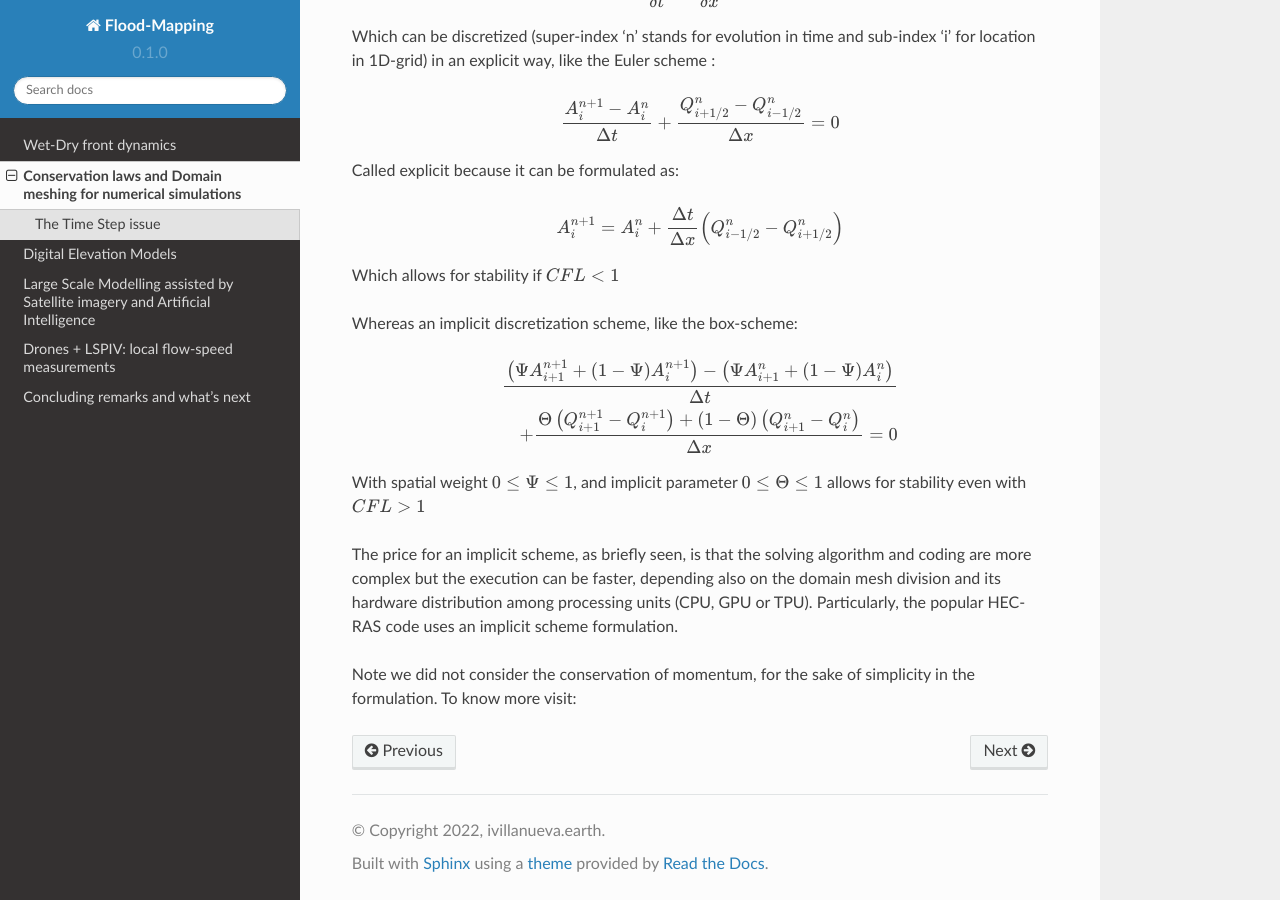
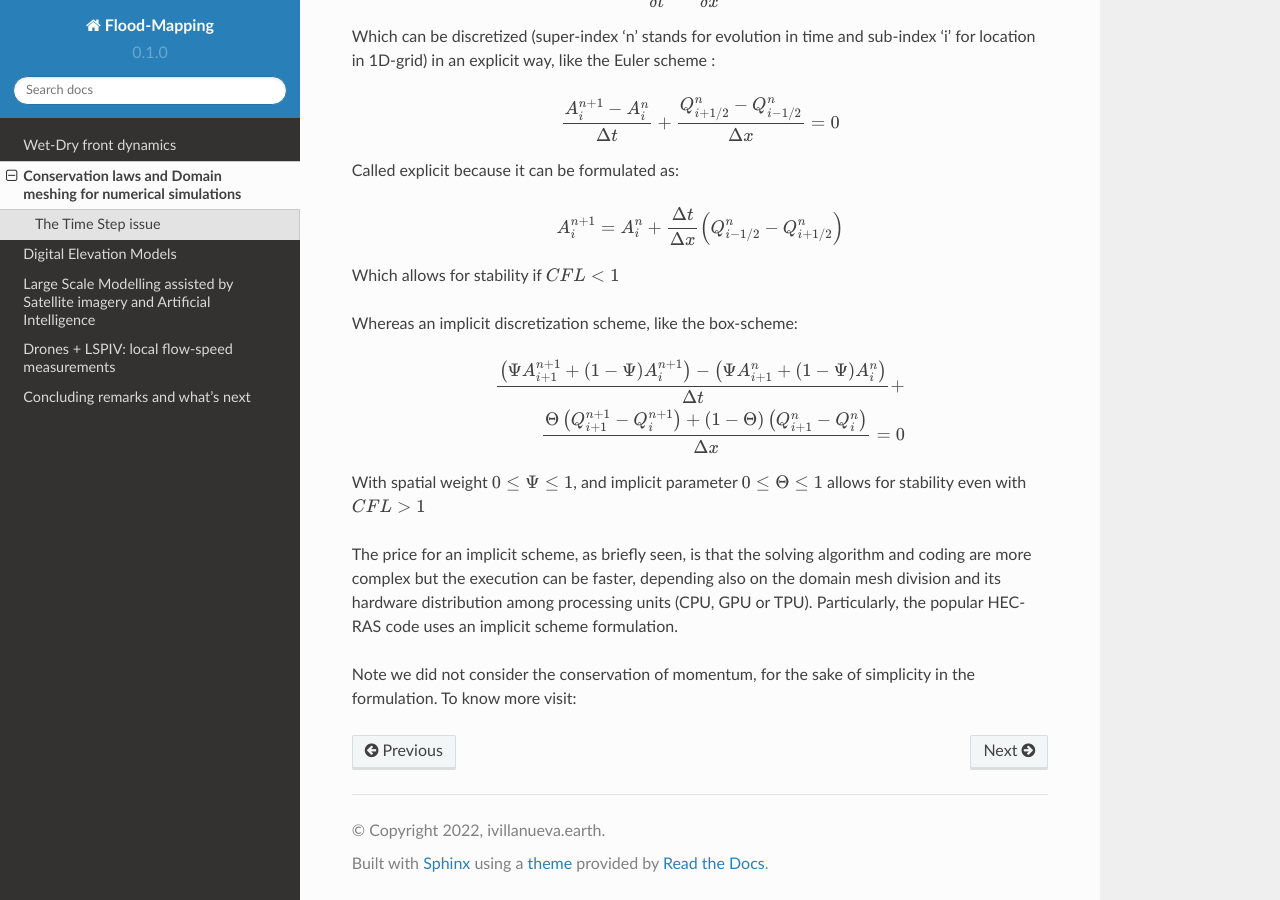
Before and after one commit to ivillamadrid/FloodMapping, a Sphinx documentation site: the page built from docs/source/claws.rst, in a window 1280 px wide and 900 px high, scrolled down 697 px. Built offline with Sphinx 7.4.7 and the Read the Docs theme 2.0.0, drawn with Linux system fonts in a browser that asks for light colours.

```diff
--- a/docs/source/claws.rst
+++ b/docs/source/claws.rst
@@ -45,8 +45,8 @@ Whereas an implicit discretization scheme, like the box-scheme:
 
 .. math::
 
-  \frac{ \left( \Psi A^{n+1}_{i+1} + (1-\Psi) A^{n+1}_i \right)- \left( \Psi A^{n}_{i+1} + (1-\Psi) A^{n}_i \right)} {\Delta t} \\
-  + \frac{\Theta \left(Q^{n+1}_{i+1}-Q^{n+1}_{i}\right)+(1-\Theta)\left( Q^{n}_{i+1}-Q^{n}_{i}\right)} {\Delta x}=0
+  \frac{ \left( \Psi A^{n+1}_{i+1} + (1-\Psi) A^{n+1}_i \right)- \left( \Psi A^{n}_{i+1} + (1-\Psi) A^{n}_i \right)} {\Delta t} +\\
+  \frac{\Theta \left(Q^{n+1}_{i+1}-Q^{n+1}_{i}\right)+(1-\Theta)\left( Q^{n}_{i+1}-Q^{n}_{i}\right)} {\Delta x}=0
 
 With  spatial weight :math:`0 \le \Psi \le 1`, and implicit parameter :math:`0 \le \Theta \le 1` allows for stability even with :math:`CFL \gt 1`
 
```
